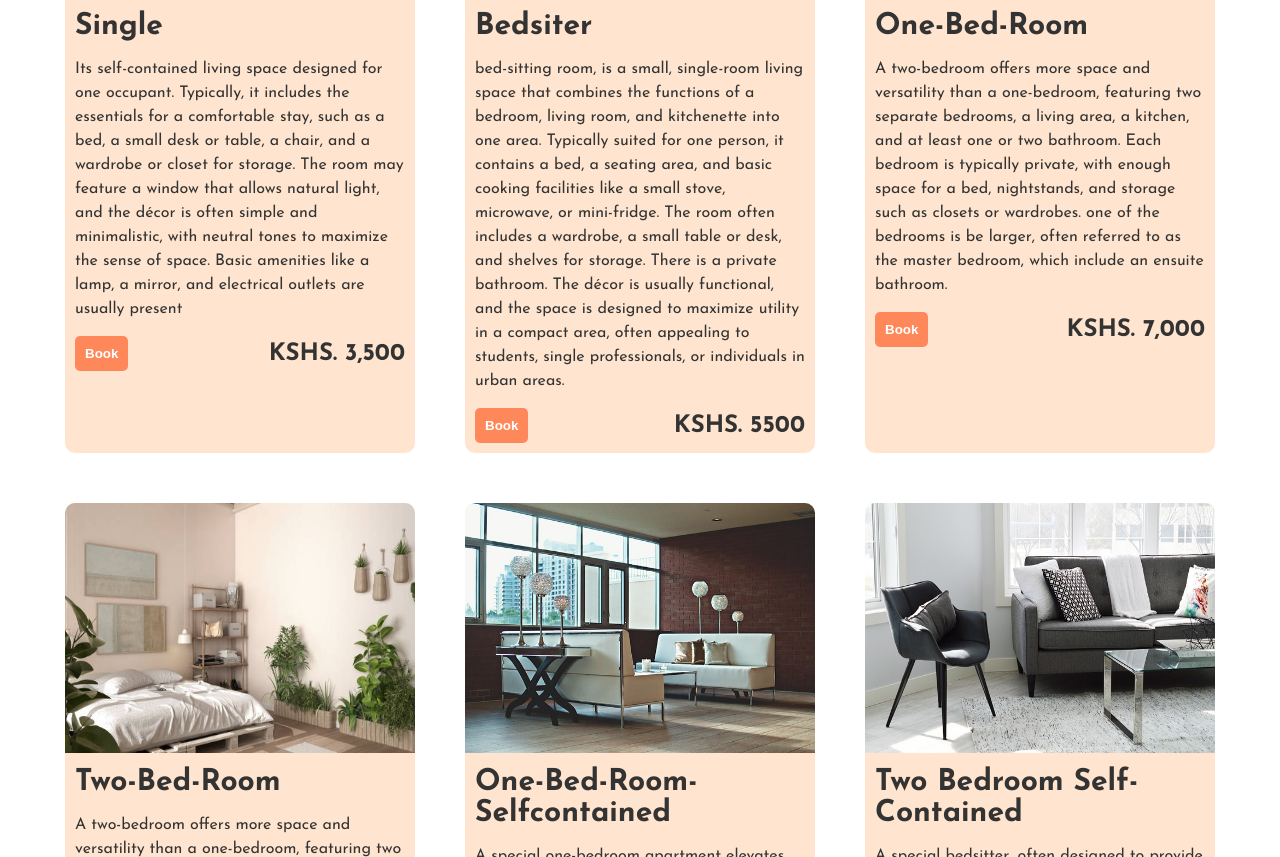
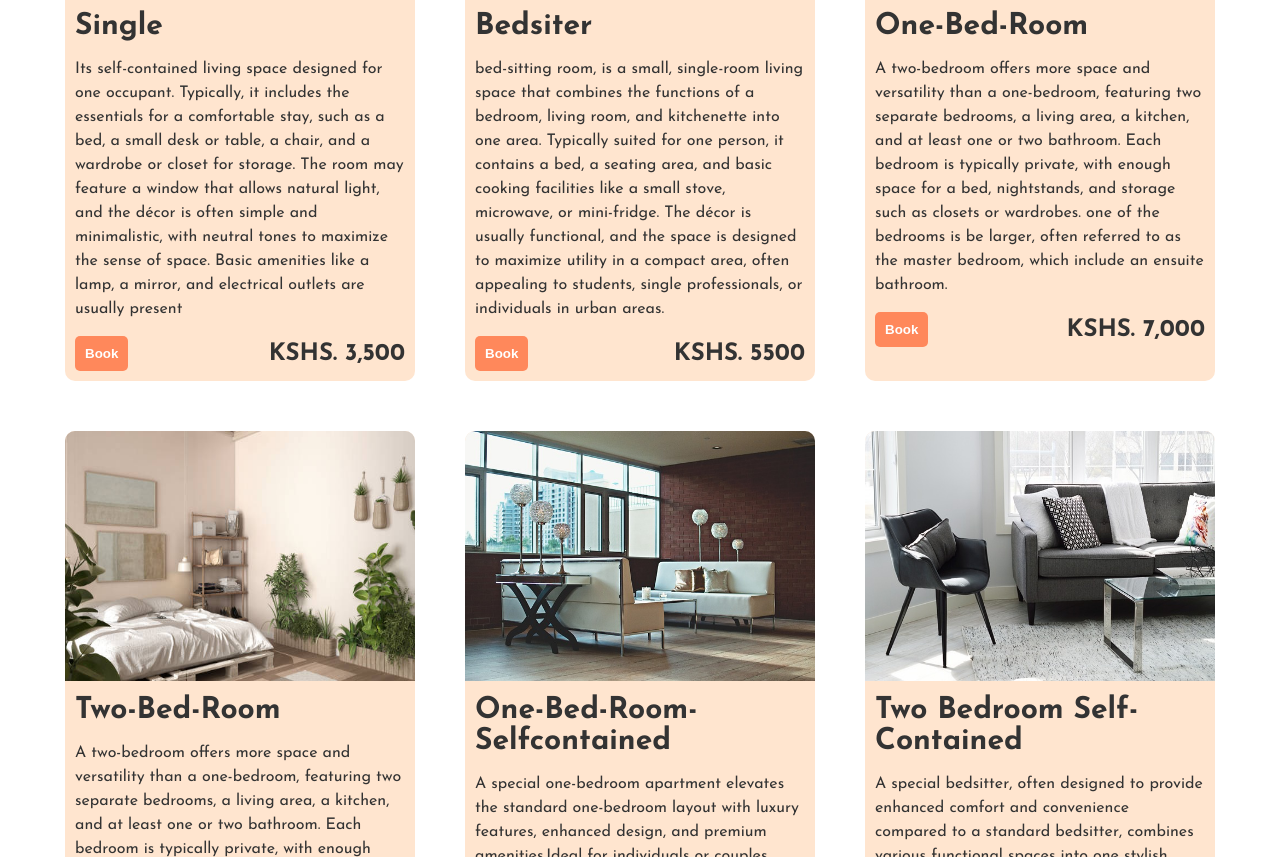
Before and after one commit to 1Gitau/urban-haven-appartments, a plain HTML site: page index.html in a window 1280 px wide. Shown: the part 1667-2524 px from the top of the page. Drawn offline with Linux system fonts and the light colour scheme.

```diff
--- a/index.html
+++ b/index.html
@@ -90,8 +90,7 @@
           <p class="room-card-description">
             bed-sitting room, is a small, single-room living space that combines the functions of a bedroom, living
             room, and kitchenette into one area. Typically suited for one person, it contains a bed, a seating area, and
-            basic cooking facilities like a small stove, microwave, or mini-fridge. The room often includes a wardrobe,
-            a small table or desk, and shelves for storage. There is a private bathroom. The décor is usually
+            basic cooking facilities like a small stove, microwave, or mini-fridge.  The décor is usually
             functional, and the space is designed to maximize utility in a compact area, often appealing to students,
             single professionals, or individuals in urban areas.
           </p>
```
